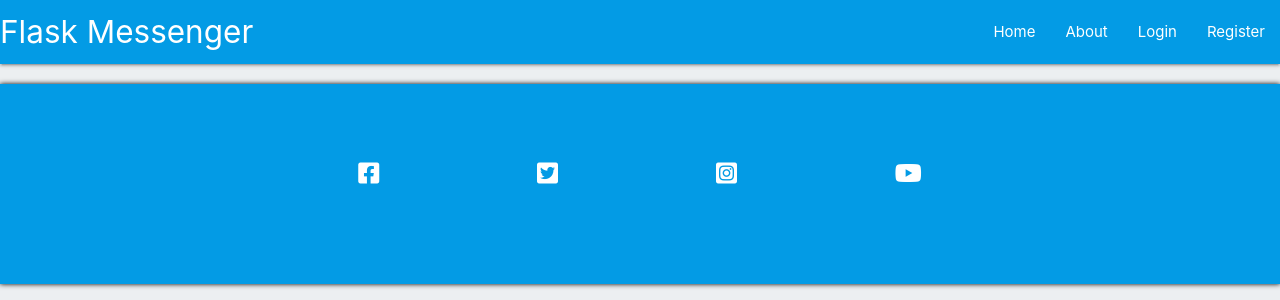
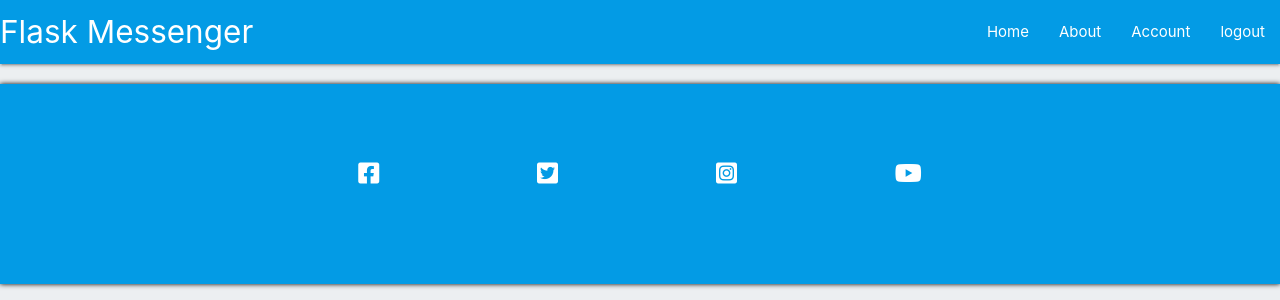
Before and after one commit to KDugg84/CI-Flask-Messenger-MS3-GP, a Flask app: page / in a window 1280 px wide. Shown: the top 300 px of the page. Run offline with Flask 2, Linux system fonts and the light colour scheme; the visitor is signed in with stand-in values (Sample User, id 1).

Commit message:
Add if/else conditionals for account and logout routes

```diff
--- a/flaskmessenger/templates/base.html
+++ b/flaskmessenger/templates/base.html
@@ -27,8 +27,13 @@
                 <ul class="right hide-on-med-and-down">
                     <li><a href="{{ url_for('home') }}">Home</a></li>
                     <li><a href="{{ url_for('about') }}">About</a></li>
+                    {% if current_user.is_authenticated %}
+                    <li><a href="{{ url_for('account') }}">Account</a></li>
+                    <li><a href="{{ url_for('logout') }}">logout</a></li>
+                    {% else %}
                     <li><a href="{{ url_for('login') }}">Login</a></li>
                     <li><a href="{{ url_for('register') }}">Register</a></li>
+                    {% endif %}
                 </ul>
             </div>
         </nav>
@@ -37,8 +42,13 @@
         <ul class="sidenav" id="mobile-demo">
             <li><a href="{{ url_for('home') }}">Home</a></li>
             <li><a href="{{ url_for('about') }}">About</a></li>
+            {% if current_user.is_authenticated %}
+            <li><a href="{{ url_for('account') }}">Account</a></li>
+            <li><a href="{{ url_for('logout') }}">Logout</a></li>
+            {% else %}
             <li><a href="{{ url_for('login') }}">Login</a></li>
             <li><a href="{{ url_for('register') }}">Register</a></li>
+            {% endif %}
         </ul>
     </header>
 
```
